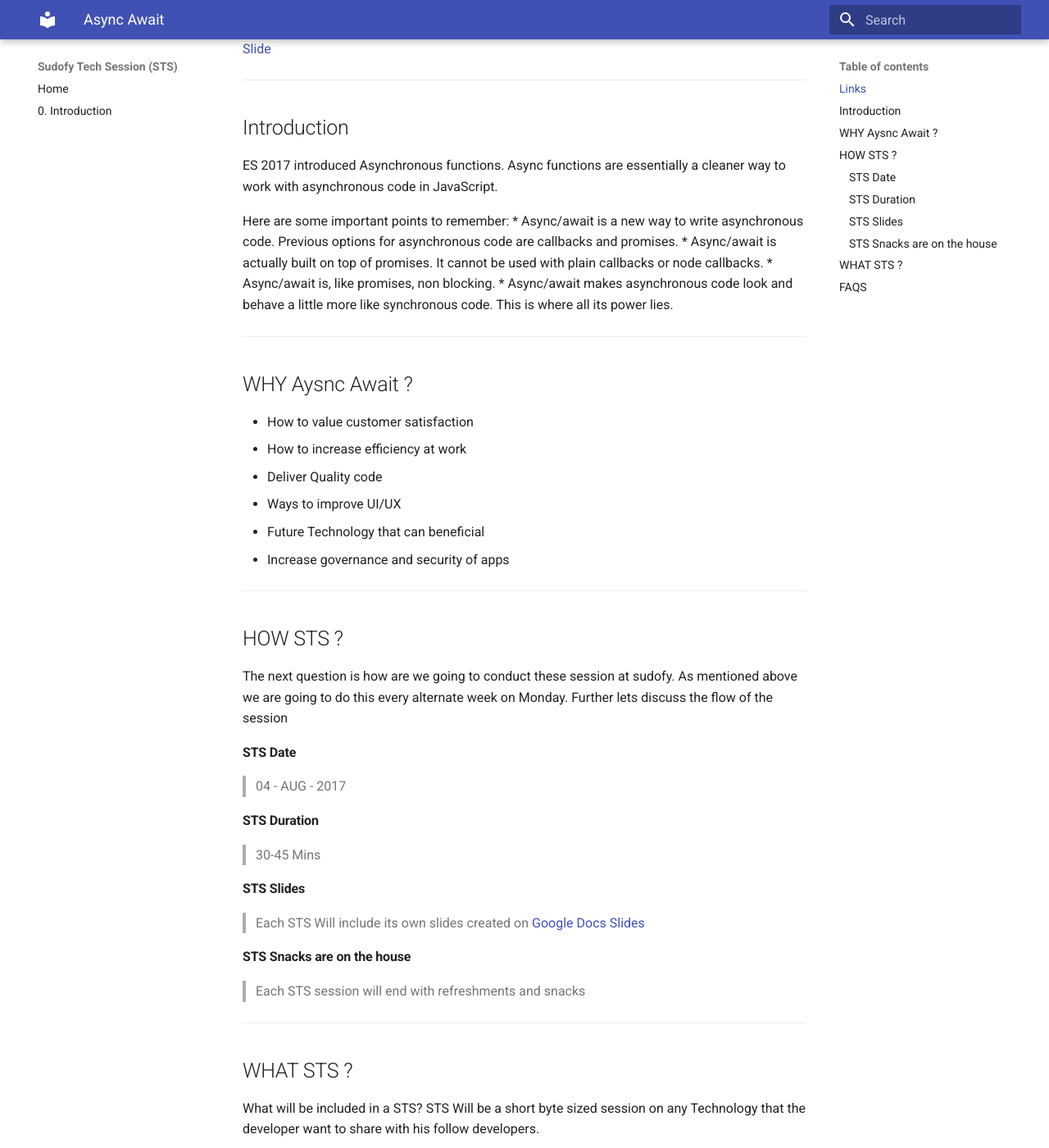
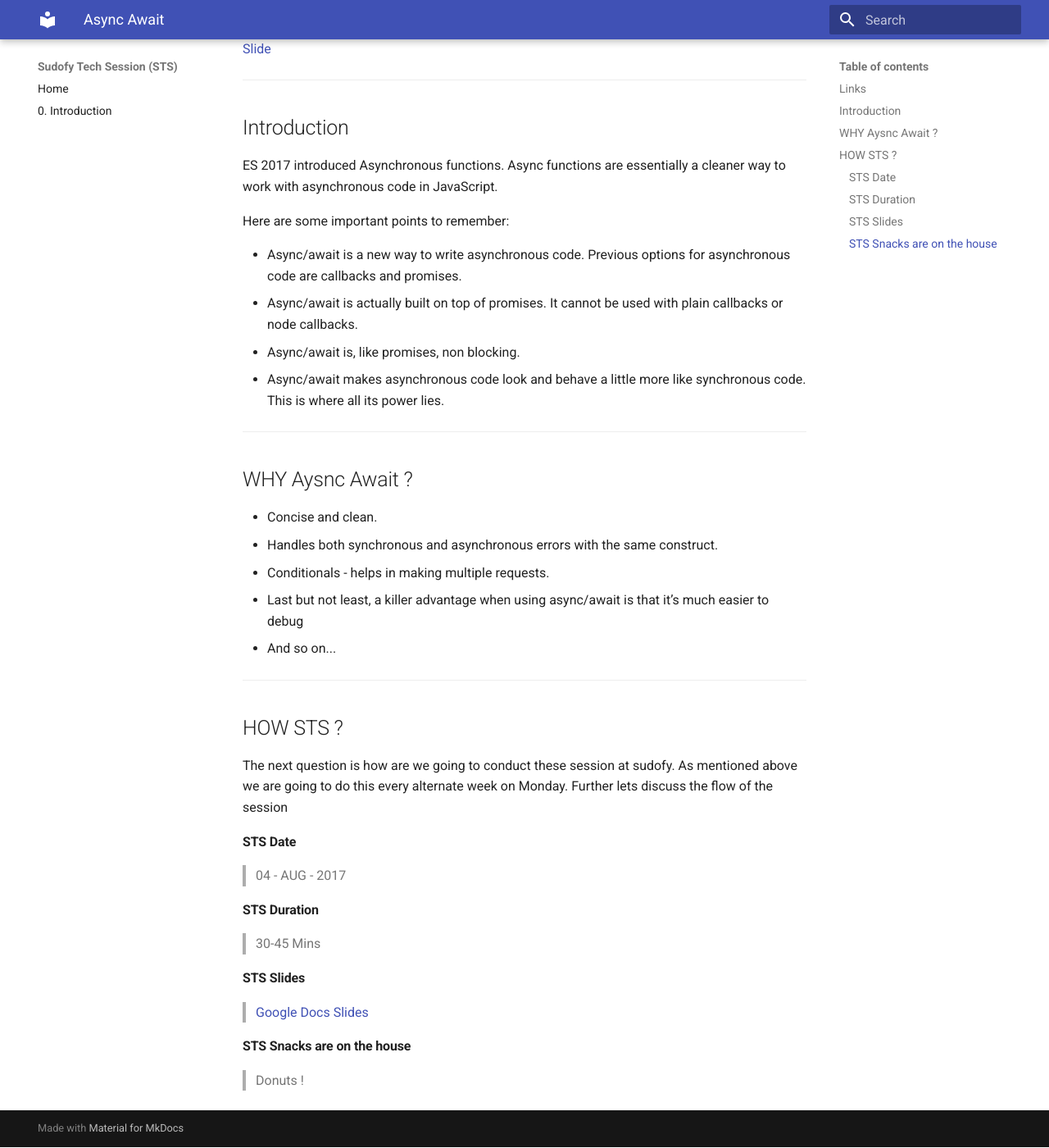
Before and after one commit to sudofy/Sudofy-Tech-Session, an MkDocs documentation site: the page built from docs/js-async-await.md, in a window 1280 px wide and 1400 px high, scrolled down 275 px. Shown: the whole window at 82% size. Built offline with MkDocs 1.6.1 and Material for MkDocs 9.7.7, drawn with Linux system fonts in a browser that asks for light colours; old or Windows-style settings are respelled for this version of MkDocs; some of the changed text lies outside the part shown.

Commit message:
add why aync await section

```diff
--- a/docs/js-async-await.md
+++ b/docs/js-async-await.md
@@ -8,6 +8,7 @@ ___
 ES 2017 introduced Asynchronous functions. Async functions are essentially a cleaner way to work with asynchronous code in JavaScript.
 
 Here are some important points to remember:
+
 * Async/await is a new way to write asynchronous code. Previous options for asynchronous code are callbacks and promises.
 * Async/await is actually built on top of promises. It cannot be used with plain callbacks or node callbacks.
 * Async/await is, like promises, non blocking.
@@ -17,12 +18,11 @@ ___
 
 ## WHY Aysnc Await ?
 
-* How to value customer satisfaction
-* How to increase efficiency at work
-* Deliver Quality code
-* Ways to improve UI/UX
-* Future Technology that can beneficial
-* Increase governance and security of apps
+* Concise and clean.
+* Handles both synchronous and asynchronous errors with the same construct.
+* Conditionals - helps in making multiple requests.
+* Last but not least, a killer advantage when using async/await is that it’s much easier to debug
+* And so on...
 
 ___
 
@@ -38,31 +38,7 @@ The next question is how are we going to conduct these session at sudofy. As men
 
 
 #### STS Slides
-> Each STS Will include its own slides created on [Google Docs Slides](https://www.google.com/slides/about/)
+> [Google Docs Slides](https://www.google.com/slides/about/)
 
 #### STS Snacks are on the house
-> Each STS session will end with refreshments and snacks
-
-___
-
-## WHAT STS ?
-
-What will be included in a STS? STS Will be a short byte sized session on any Technology that the developer want to share with his follow developers.
-___
-
-## FAQS
-
-!!! question "Where to host my Slides"
-    Kindly use [Google Docs Slides](https://www.google.com/slides/about/)
-
-!!! question "How to write the Docs"
-    Kindly use [MkdDos](http://www.mkdocs.org/)
-
-!!! info "When To Submit a PR"
-    A PR for STS Should be submitted 3 days before the STS
-
-!!! fail "In case of not conducting (as a speaker) the STS"
-    For any case if you are not able to conduct the STS kindly inform 4 days before the STS
-
-!!! success "Do I have to attend a STS"
-    Every Developer at sudofy must attend every STS
+> Donuts !
```
